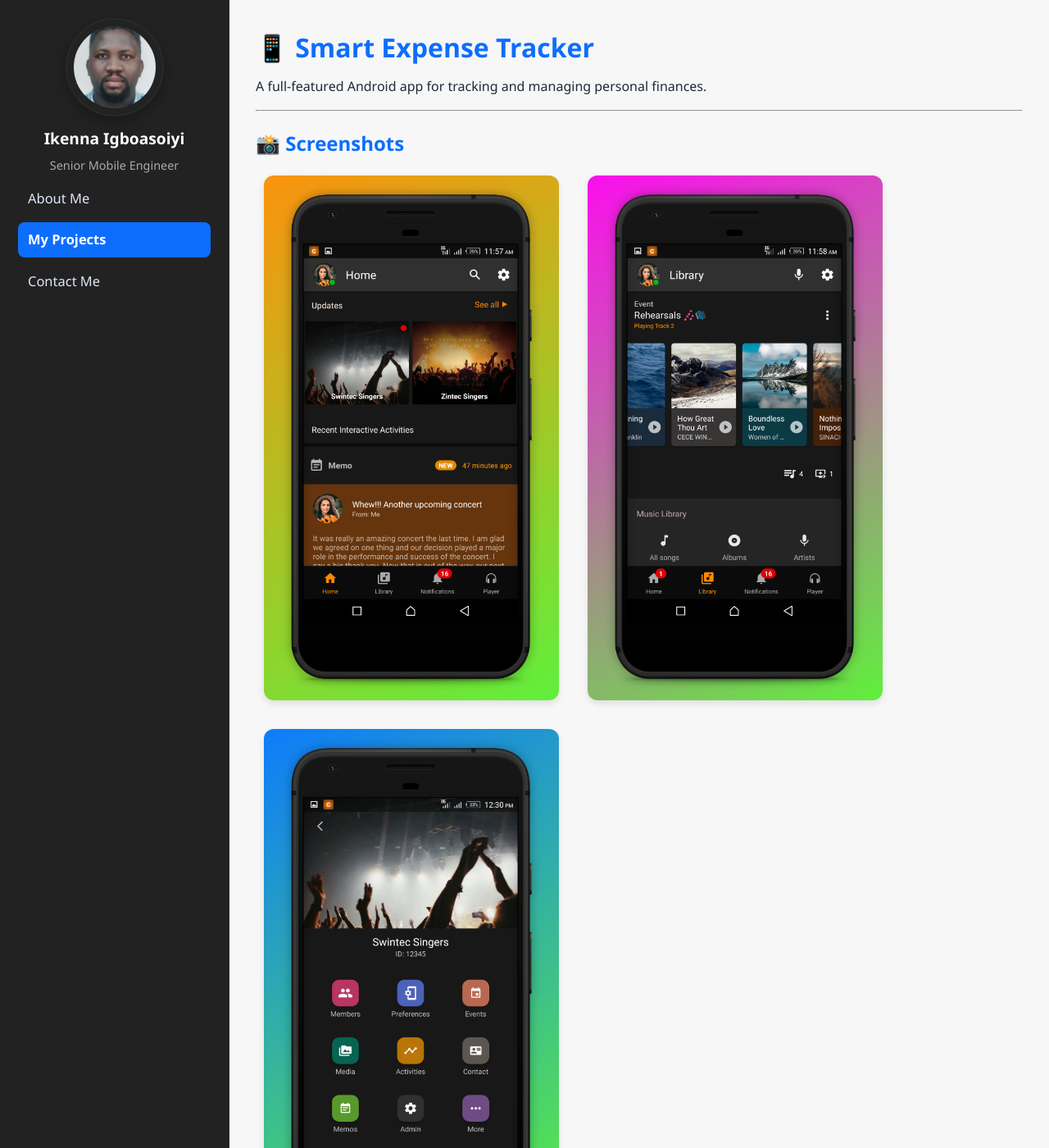
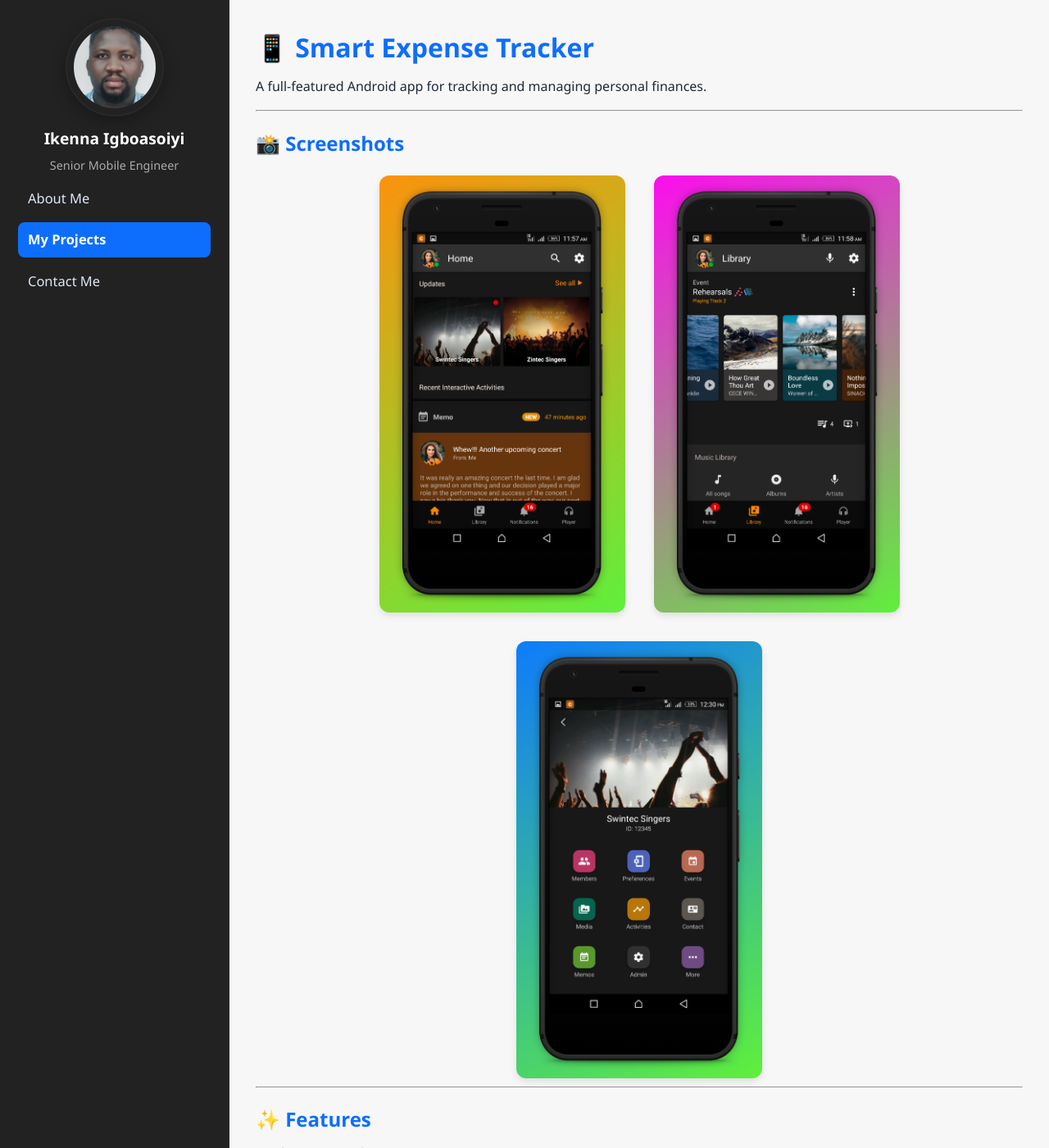
Before and after one commit to Andy112/ikenna-portfolio, a Jekyll site: the page built from projects/trackulator.md, in a window 1280 px wide and 1400 px high. Shown: the whole window at 82% size. Built offline with Jekyll 4.4.1, drawn with Linux system fonts in a browser that asks for light colours.

Commit message:
Update style.css

```diff
--- a/assets/style.css
+++ b/assets/style.css
@@ -471,7 +471,7 @@ pre, code { background:#0f1720; color:#f5f7fb; padding:6px 10px; border-radius:6
 }
 
 .screenshot-gallery img {
-  width: 360px;       /* Standard phone width */
+  width: 300px;       /* Standard phone width */
   height: auto;       /* Keep aspect ratio */
   border-radius: 12px; /* Optional: rounded corners */
   box-shadow: 0 4px 8px rgba(0, 0, 0, 0.1); /* Optional: subtle shadow */
@@ -481,6 +481,7 @@ pre, code { background:#0f1720; color:#f5f7fb; padding:6px 10px; border-radius:6
 .screenshot-gallery {
   display: flex;
   flex-wrap: wrap;
+  justify-content: center;
   gap: 15px;
 }
 
```
